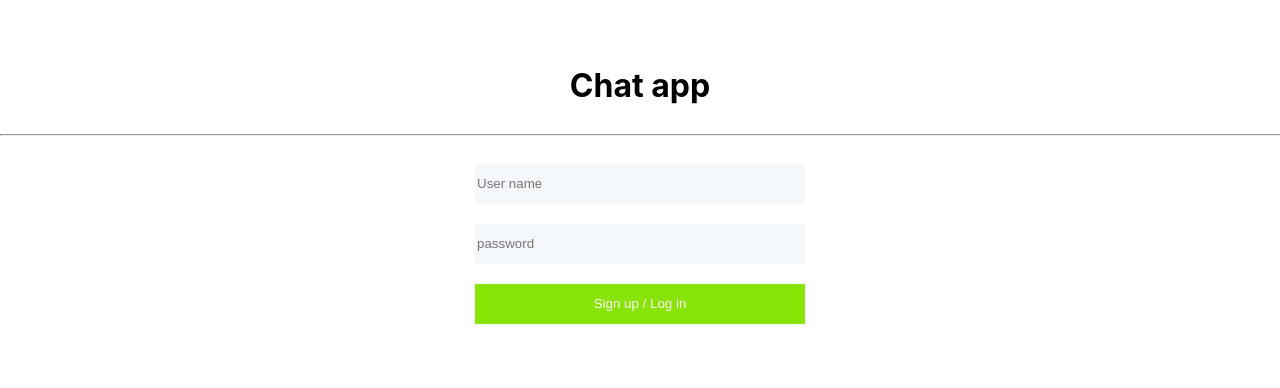
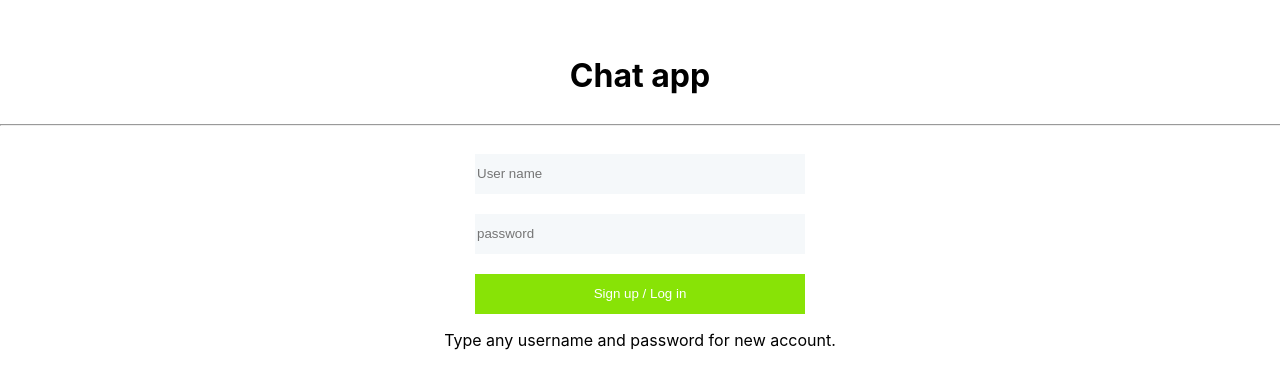
Before and after one commit to Gekkeiju/cody-chat, a React (Create React App) app in the folder chatapp/: page /login in a window 1280 px wide. Shown: the top 388 px of the page. Built offline with nearby package versions, Linux system fonts and the light colour scheme; no server answers.

Commit message:
home text

```diff
--- a/chatapp/src/components/Login.js
+++ b/chatapp/src/components/Login.js
@@ -146,7 +146,9 @@ class Login extends React.Component {
                 { this.state.isSigningUp ? (
                     <p className="disclaimer">
                         By signing up, you agree to the Terms of service and Privacy Policy, including Cookie Use. Others will be able to find you by searching for your email address or phone number when provided.
-                    </p> ) : (<p/>)
+                    </p> ) : (<p>
+                        Type any username and password for new account.
+                    </p>)
                 }
 
             </div>
```
